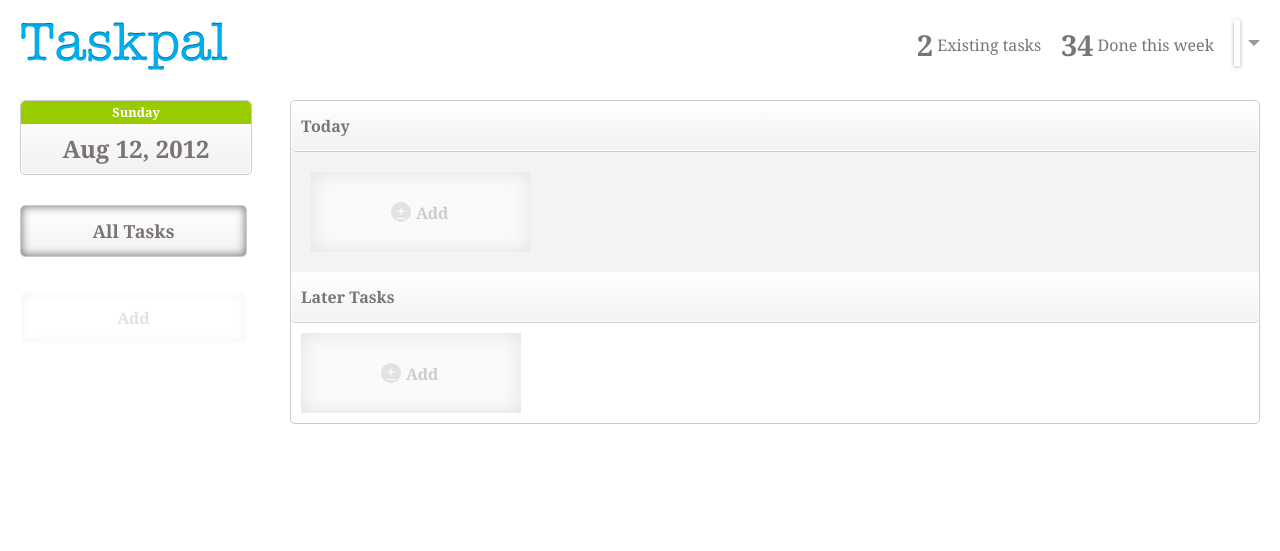
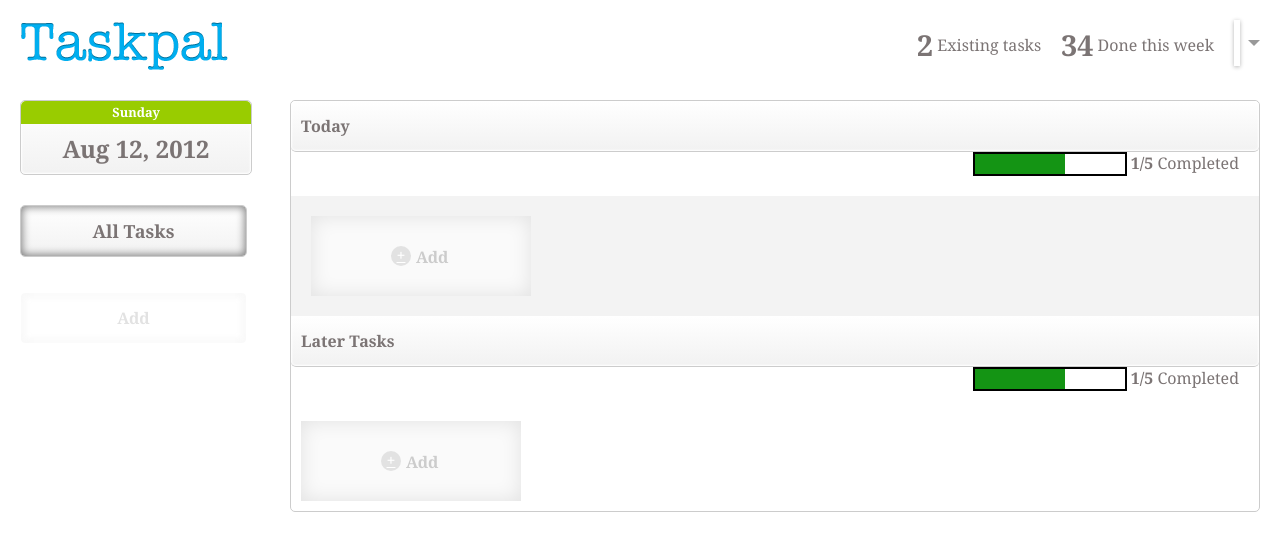
Before and after one commit to hrawat/t_b, a PHP site: page /index_main.html in a window 1280 px wide. Shown: the top 551 px of the page. Run offline with PHP 8.4, Linux system fonts and the light colour scheme.

Commit message:
changes to display progress bar

```diff
--- a/src/client/html/index_main.html
+++ b/src/client/html/index_main.html
@@ -287,6 +287,16 @@
     <div id="notification" class="notification" style="display: none"></div>
 
     <div class="dailyHeader">Today</div>
+
+    <div  style="float: right; display: block; padding-right: 20px"  >
+        <div class="progressBar" style="display: inline-block;">
+            <div></div>
+        </div>
+        <p style="display: inline;"><strong id="weeklyTaskStatusId">1/5</strong>  Completed</p>
+    </div>
+    <br/>
+    <br/>
+
     <div id="container">
         <div id="addTaskId" class="pro_pad-shadow item">
             <div class="pro_text-shadow background_color addblock item" >
@@ -296,6 +306,14 @@
     </div>
 
     <div class="dailyHeader">Later Tasks</div>
+    <div  style="float: right; display: block; padding-right: 20px"  >
+        <div class="progressBar" style="display: inline-block;">
+            <div></div>
+        </div>
+        <p style="display: inline;"><strong id="laterTaskStatusId">1/5</strong>  Completed</p>
+    </div>
+    <br/>
+    <br/>
     <div id="laterTasksContainer">
         <div id="laterAddTaskId" class="pro_pad-shadow item">
             <div class="pro_text-shadow background_color addblock item" >
--- a/src/client/html/js/controller/MainController.js
+++ b/src/client/html/js/controller/MainController.js
@@ -42,7 +42,7 @@ TaskBoard.controller.MainController = {
                                                       }, errorFn);
             };
             selectedCategoryId = TaskBoard.view.LeftNavigation.getSelectedCategoryId();
-            rightContentData['todayTasks'] = TaskBoard.TaskModel.todaysTasks(selectedCategoryId);
+            rightContentData['thisWeeksTasks'] = TaskBoard.TaskModel.thisWeeksTasks(selectedCategoryId);
             rightContentData['laterTasks'] = TaskBoard.TaskModel.laterTasks(selectedCategoryId);
             rightContentData['selectedCategoryId'] = selectedCategoryId;
             TaskBoard.view.rightContent.render(rightContentData);
--- a/src/client/html/js/model/TaskModel.js
+++ b/src/client/html/js/model/TaskModel.js
@@ -210,7 +210,9 @@ TaskBoard.TaskModel = {
         var today, prevRefDate, refDate;
         today = new Date();
 
-        prevRefDate = this._getDate(today, this.TOMORROW);
+        //prevRefDate = this._getDate(today, this.TOMORROW);
+        // get all tasks for which dueDate is less than end of week
+        prevRefDate = null;
         refDate = this._getDate(today, this.THIS_WEEK);
         return this._tasksList(categoryId, prevRefDate, refDate);
     },
--- a/src/client/html/js/view/rightContent.js
+++ b/src/client/html/js/view/rightContent.js
@@ -10,22 +10,38 @@ if (typeof(TaskBoard) == "undefined") {
 
 TaskBoard.view.rightContent = {
     render : function(data) {
-        var todayTasks = data['todayTasks'];
+        var thisWeeksTasks = data['thisWeeksTasks'];
         var laterTasks = data['laterTasks'];
         var selectedCategoryId = data['selectedCategoryId'];
         $('.task').remove();
         $('.completedTask').remove();
-        todayTasks.forEach(function(task, index) {
+        thisWeeksTasks.forEach(function(task, index) {
             var taskElt = TaskBoard.view.rightContent._createTaskElement(task);
             $("#container").append(taskElt);
         });
+        $("#weeklyTaskStatusId").text(TaskBoard.view.rightContent._getStatusText(thisWeeksTasks));
+
         $('#container').masonry( 'reload' );
 
         laterTasks.forEach(function(task, index) {
             var taskElt = TaskBoard.view.rightContent._createTaskElement(task);
             $("#laterTasksContainer").append(taskElt);
         });
+        $("#laterTaskStatusId").text(TaskBoard.view.rightContent._getStatusText(laterTasks));
         $('#laterTasksContainer').masonry( 'reload' );
+
+    },
+
+    _getStatusText : function(tasks) {
+        var tasksCount = tasks.length;
+        var completedTasks = 0;
+        var index = 0;
+        for (index=0; index < tasksCount; index++) {
+            if (tasks[index].status == TaskBoard.TaskModel.TASK_STATUS_COMPLETED) {
+                completedTasks++;
+            }
+        }
+        return "{0}/{1}".format(completedTasks, tasksCount);
 
     },
 
--- a/src/client/html/style/main_style.css
+++ b/src/client/html/style/main_style.css
@@ -600,3 +600,19 @@ right: 25px;
 .stayin {
 	padding: 21px 0 0 0;
 }
+
+.progressBar {
+    background-color: white;
+
+    /*border-radius: 13px; *//* (height of inner div) / 2 + padding */
+    padding: 0px;
+    width: 150px;
+    border: 2px solid #000000;
+}
+
+.progressBar div {
+    background-color: #149414;
+    width: 60%; /* Adjust with JavaScript */
+    height: 20px;
+    /*border-radius: 10px;*/
+}
--- a/src/client/html/test_dnd.html
+++ b/src/client/html/test_dnd.html
@@ -176,7 +176,6 @@
         </div>
         <p style="display: inline;"><strong>1/5</strong>  Completed</p>
     </div>
-
     <br/>
     <br/>
 
```
